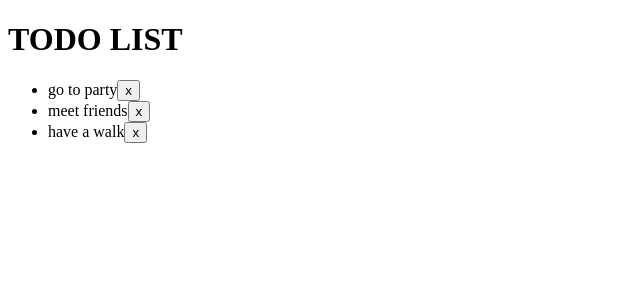
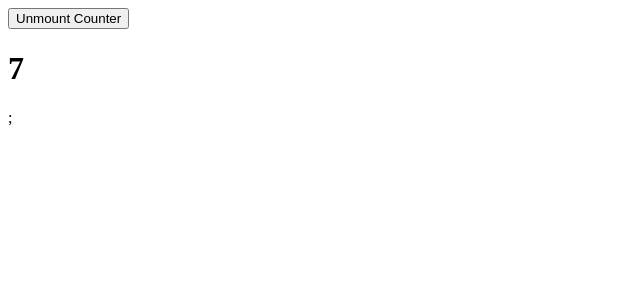
Before and after one commit to LarysaLemeshuk/cra-first-project, a React (Create React App) app: page / in a window 1280 px wide. Shown: the top 300 px of the page, without its empty margins (0-640 px from the left). Built offline with nearby package versions, Linux system fonts and the light colour scheme.

Commit message:
Counter(Lifecycle methods

```diff
--- /dev/null
+++ b/src/Counter/Counter.js
@@ -0,0 +1,57 @@
+import React from 'react';
+
+class Counter extends React.Component {
+  constructor(props) {
+    super(props);
+
+    this.state = {
+      count: 0,
+    };
+
+    this.intervalId = null;
+    console.log('constructor');
+  }
+
+  start() {
+    this.intervalId = setInterval(() => {
+      const { count } = this.state;
+
+      this.setState({
+        count: count + 1,
+      });
+    }, 1000);
+
+
+  }
+
+  componentDidMount() {
+    console.log('componentDidMount');
+    this.start();
+  }
+
+  componentDidUpdate() {
+    console.log('componentDidUpdate');
+  }
+
+  shouldComponentUpdate() {
+    console.log('shouldComponentUpdate');
+    return true;
+  }
+
+  componentWillUnmount() {
+    clearInterval(this.intervalId)
+    console.log('I will die');
+  }
+
+
+  render() {
+    console.log('render');
+    return (
+      <>
+        <h1>{this.state.count}</h1>;
+      </>
+    );
+  }
+}
+
+export default Counter;
--- /dev/null
+++ b/src/Counter/CounterPage.js
@@ -0,0 +1,34 @@
+import React from 'react';
+import Counter from './Counter';
+
+class CounterPage extends React.Component {
+  constructor(props) {
+    super(props);
+
+    this.state = {
+      isMount: true,
+    };
+  }
+  clickHandler() {
+    this.setState({
+      isMount: false,
+    });
+  }
+
+  render() {
+    return (
+      <>
+        <button
+          onClick={() => {
+            this.clickHandler()
+          }}
+        >
+          Unmount Counter
+        </button>
+        {this.state.isMount ? <Counter /> : null}
+      </>
+    );
+  }
+}
+
+export default CounterPage;
--- a/src/index.js
+++ b/src/index.js
@@ -3,6 +3,8 @@ import ReactDOM from 'react-dom/client';
 import AlohaDashboard from './Components/App/AlohaDashboard/AlohaDashboard';
 import TodoList from './Components/TodoList/TodoList';
 import Scene from './Components/Scene/Scene';
+import Counter from './Counter/Counter';
+import CounterPage from './Counter/CounterPage';
 
 const root = ReactDOM.createRoot(document.getElementById('root'));
-root.render(< TodoList/>);
+root.render(<CounterPage/>);
```
